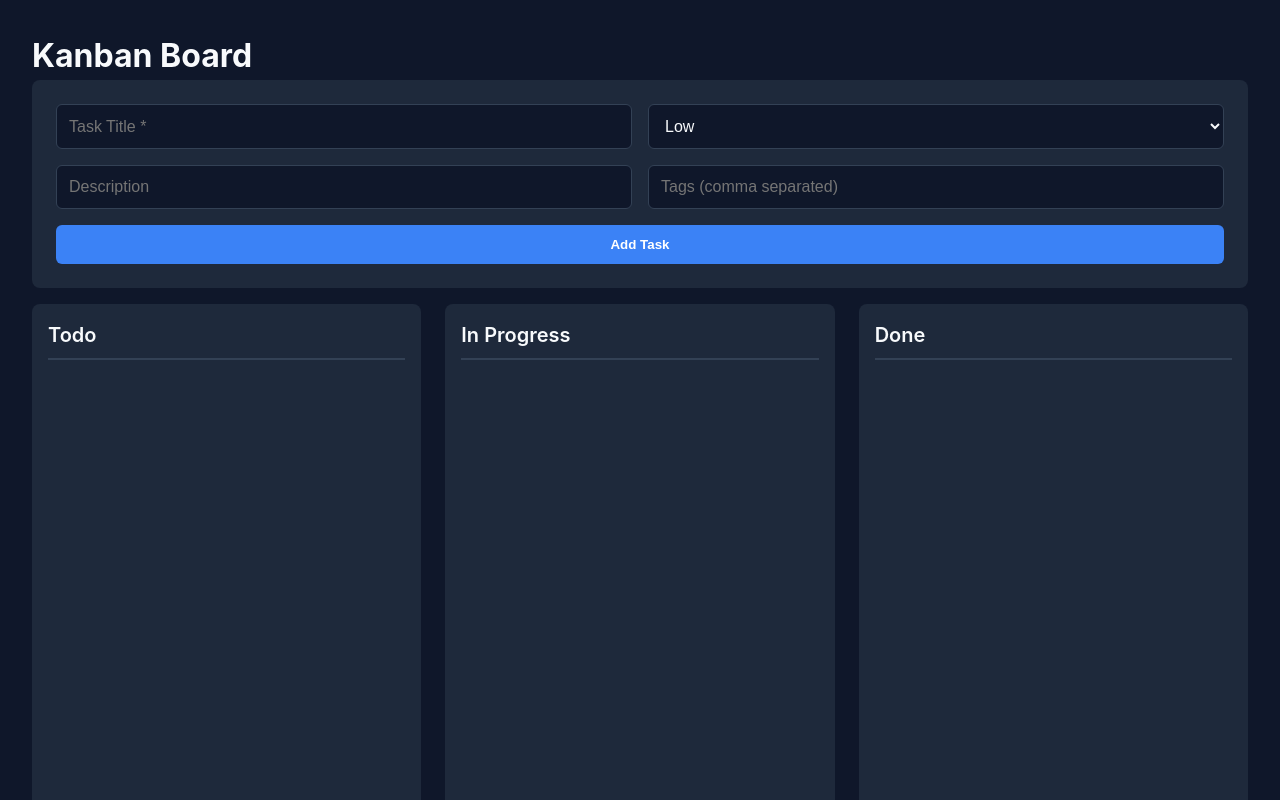
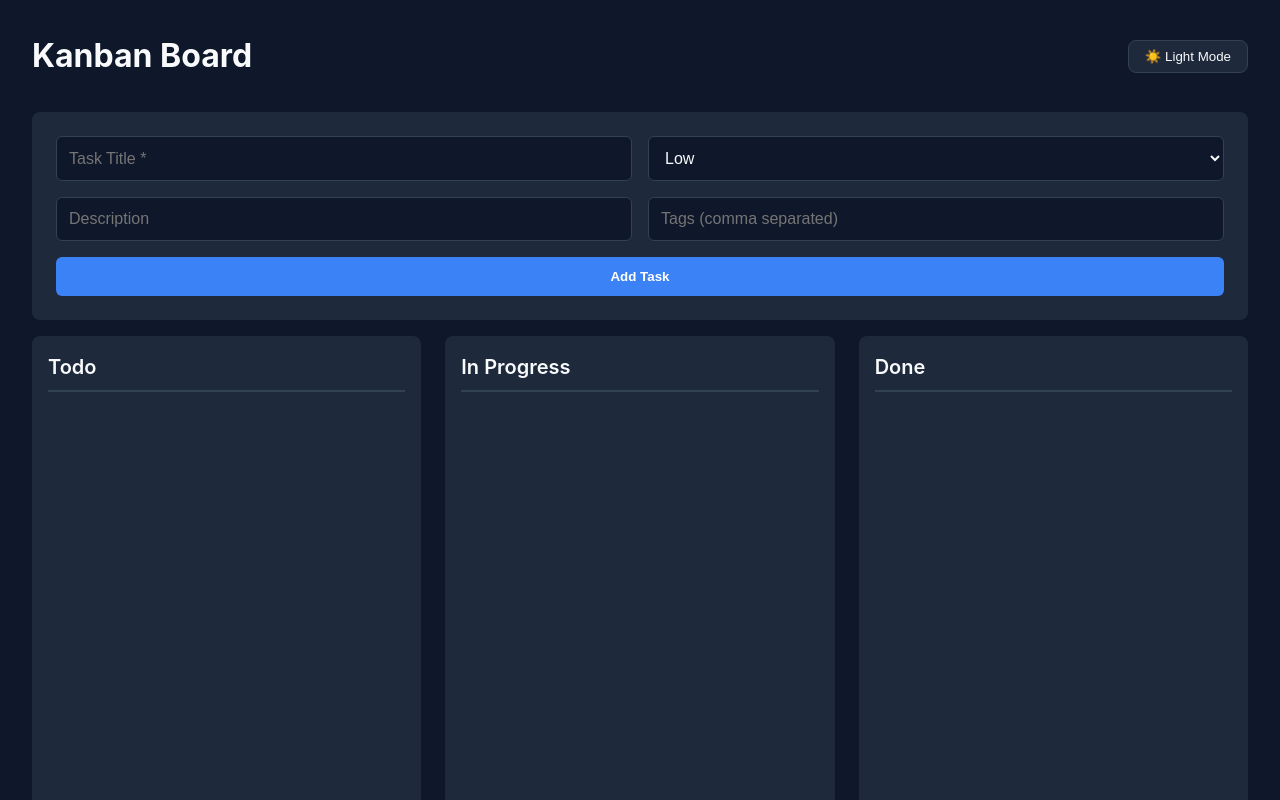
Before and after one commit to azezal1/Kanban_TaskTracker, a React (Vite) app: page / in a window 1280 px wide. Shown: the top 800 px of the page. Built offline with nearby package versions, Linux system fonts and the light colour scheme.

Commit message:
Implement dark and light theme toggle

```diff
--- a/src/App.jsx
+++ b/src/App.jsx
@@ -10,10 +10,20 @@ function App() {
     return saved ? JSON.parse(saved) : [];
   });
   const [editingTask, setEditingTask] = useState(null);
+  const [theme, setTheme] = useState(() => localStorage.getItem('kanban-theme') || 'dark');
 
   useEffect(() => {
     localStorage.setItem('kanban-tasks', JSON.stringify(tasks));
   }, [tasks]);
+
+  useEffect(() => {
+    document.documentElement.setAttribute('data-theme', theme);
+    localStorage.setItem('kanban-theme', theme);
+  }, [theme]);
+
+  const toggleTheme = () => {
+    setTheme(t => t === 'dark' ? 'light' : 'dark');
+  };
 
   const sensors = useSensors(
     useSensor(PointerSensor, {
@@ -48,12 +58,27 @@ function App() {
 
   const handleDeleteTask = (taskId) => {
     setTasks(tasks.filter(t => t.id !== taskId));
-    setEditingTask(null); // just in case deleting while editing wrapper is open (not likely due to bubbling stop)
+    setEditingTask(null);
   };
 
   return (
     <div className="app">
-      <h1>Kanban Board</h1>
+      <div style={{ display: 'flex', justifyContent: 'space-between', alignItems: 'center', marginBottom: '2rem' }}>
+        <h1 style={{ margin: 0 }}>Kanban Board</h1>
+        <button
+          onClick={toggleTheme}
+          style={{
+            background: 'var(--card-bg)',
+            color: 'var(--text-color)',
+            border: '1px solid var(--task-bg)',
+            padding: '0.5rem 1rem',
+            borderRadius: '0.5rem',
+            cursor: 'pointer'
+          }}
+        >
+          {theme === 'dark' ? '☀️ Light Mode' : '🌙 Dark Mode'}
+        </button>
+      </div>
       <TaskForm onAddTask={handleAddTask} />
       <DndContext sensors={sensors} onDragEnd={handleDragEnd}>
         <Board tasks={tasks} onEditTask={setEditingTask} onDeleteTask={handleDeleteTask} />
--- a/src/index.css
+++ b/src/index.css
@@ -1,3 +1,21 @@
+:root {
+  --bg-color: #0F172A;
+  --text-color: #F8FAFC;
+  --card-bg: #1E293B;
+  --task-bg: #334155;
+  --task-bg-hover: #475569;
+  --text-muted: #CBD5E1;
+}
+
+[data-theme='light'] {
+  --bg-color: #F1F5F9;
+  --text-color: #0F172A;
+  --card-bg: #E2E8F0;
+  --task-bg: #FFFFFF;
+  --task-bg-hover: #F8FAFC;
+  --text-muted: #475569;
+}
+
 * {
   box-sizing: border-box;
   margin: 0;
@@ -7,8 +25,8 @@
 body {
   font-family: 'Inter', system-ui, -apple-system, sans-serif;
   line-height: 1.5;
-  background-color: #0F172A;
-  color: #F8FAFC;
+  background-color: var(--bg-color);
+  color: var(--text-color);
 }
 
 .app {
--- a/src/styles/Column.css
+++ b/src/styles/Column.css
@@ -1,7 +1,7 @@
 .column {
   flex: 1;
   min-width: 300px;
-  background-color: #1E293B;
+  background-color: var(--card-bg);
   border-radius: 0.5rem;
   display: flex;
   flex-direction: column;
@@ -13,7 +13,7 @@
   font-weight: 600;
   margin-bottom: 1rem;
   padding-bottom: 0.5rem;
-  border-bottom: 2px solid #334155;
+  border-bottom: 2px solid var(--task-bg);
 }
 
 .column-content {
@@ -25,5 +25,5 @@
 }
 
 .column-over {
-  background-color: #334155;
+  background-color: var(--task-bg);
 }
--- a/src/styles/TaskCard.css
+++ b/src/styles/TaskCard.css
@@ -1,5 +1,5 @@
 .task-card {
-  background-color: #334155;
+  background-color: var(--task-bg);
   padding: 1rem;
   border-radius: 0.375rem;
   box-shadow: 0 1px 3px rgba(0,0,0,0.12), 0 1px 2px rgba(0,0,0,0.24);
@@ -8,7 +8,7 @@
 }
 
 .task-card:hover {
-  background-color: #475569;
+  background-color: var(--task-bg-hover);
 }
 
 .task-card:active {
@@ -19,12 +19,12 @@
   font-size: 1rem;
   font-weight: 500;
   margin-bottom: 0.5rem;
-  color: #F8FAFC;
+  color: var(--text-color);
 }
 
 .task-desc {
   font-size: 0.875rem;
-  color: #CBD5E1;
+  color: var(--text-muted);
   display: -webkit-box;
   -webkit-line-clamp: 3;
   line-clamp: 3;
@@ -42,7 +42,7 @@
 .task-title {
   font-size: 1rem;
   font-weight: 500;
-  color: #F8FAFC;
+  color: var(--text-color);
   margin: 0;
 }
 
@@ -88,7 +88,7 @@
 }
 
 .tag-badge {
-  background-color: #475569;
+  background-color: var(--task-bg-hover);
   color: #E2E8F0;
   font-size: 0.7rem;
   padding: 0.15rem 0.4rem;
--- a/src/styles/TaskForm.css
+++ b/src/styles/TaskForm.css
@@ -1,7 +1,7 @@
 .task-form {
   display: flex;
   flex-direction: column;
-  background-color: #1E293B;
+  background-color: var(--card-bg);
   padding: 1.5rem;
   border-radius: 0.5rem;
 }
@@ -19,9 +19,9 @@
   flex: 1;
   padding: 0.75rem;
   border-radius: 0.375rem;
-  border: 1px solid #334155;
-  background-color: #0F172A;
-  color: #F8FAFC;
+  border: 1px solid var(--task-bg);
+  background-color: var(--bg-color);
+  color: var(--text-color);
   font-size: 1rem;
 }
 
--- a/src/styles/TaskModal.css
+++ b/src/styles/TaskModal.css
@@ -9,7 +9,7 @@
 }
 
 .modal-content {
-  background-color: #1E293B;
+  background-color: var(--card-bg);
   padding: 2rem;
   border-radius: 0.5rem;
   width: 100%;
@@ -19,7 +19,7 @@
 
 .modal-content h2 {
   margin-bottom: 1.5rem;
-  border-bottom: 1px solid #334155;
+  border-bottom: 1px solid var(--task-bg);
   padding-bottom: 0.5rem;
 }
 
@@ -31,7 +31,7 @@
   display: block;
   margin-bottom: 0.5rem;
   font-weight: 500;
-  color: #CBD5E1;
+  color: var(--text-muted);
 }
 
 .row-group {
@@ -46,9 +46,9 @@
   width: 100%;
   padding: 0.75rem;
   border-radius: 0.375rem;
-  border: 1px solid #334155;
-  background-color: #0F172A;
-  color: #F8FAFC;
+  border: 1px solid var(--task-bg);
+  background-color: var(--bg-color);
+  color: var(--text-color);
   font-family: inherit;
 }
 
@@ -74,9 +74,9 @@
 
 .btn-cancel {
   background-color: transparent;
-  color: #CBD5E1;
+  color: var(--text-muted);
 }
-.btn-cancel:hover { background-color: #334155; }
+.btn-cancel:hover { background-color: var(--task-bg); }
 
 .btn-save {
   background-color: #3B82F6;
```
